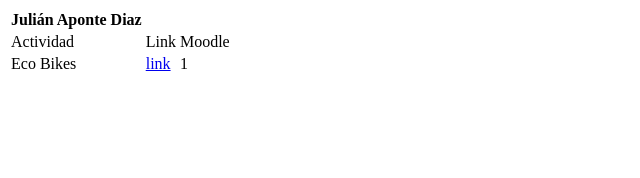
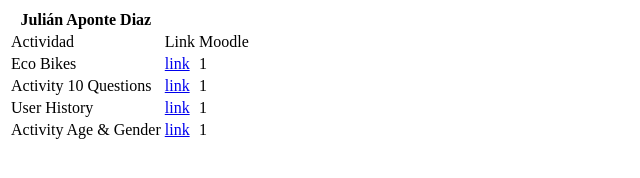
Before and after one commit to JulianAponte/portafolio, a plain HTML site: page index.html in a window 1280 px wide. Shown: the whole page, without its empty margins (0-640 px from the left). Drawn offline with Linux system fonts and the light colour scheme.

Commit message:
Update index.html

```diff
--- a/index.html
+++ b/index.html
@@ -23,6 +23,25 @@
           <td><a href="https://github.com/JulianAponte/portafolio/upload">link</a></td>
           <td>1</td>
         </tr>
+
+        <tr>
+          <td>Activity 10 Questions</td>
+          <td><a href="https://github.com/JulianAponte/10_questions">link</a></td>
+          <td>1</td>
+        </tr>
+
+        <tr>
+          <td>User History</td>
+          <td><a href="https://github.com/JulianAponte/user_history">link</a></td>
+          <td>1</td>
+        </tr>
+
+        <tr>
+          <td>Activity Age & Gender</td>
+          <td><a href="https://github.com/JulianAponte/age_-_gender">link</a></td>
+          <td>1</td>
+        </tr>
+
       </table>
     </body>
 </html>
```
